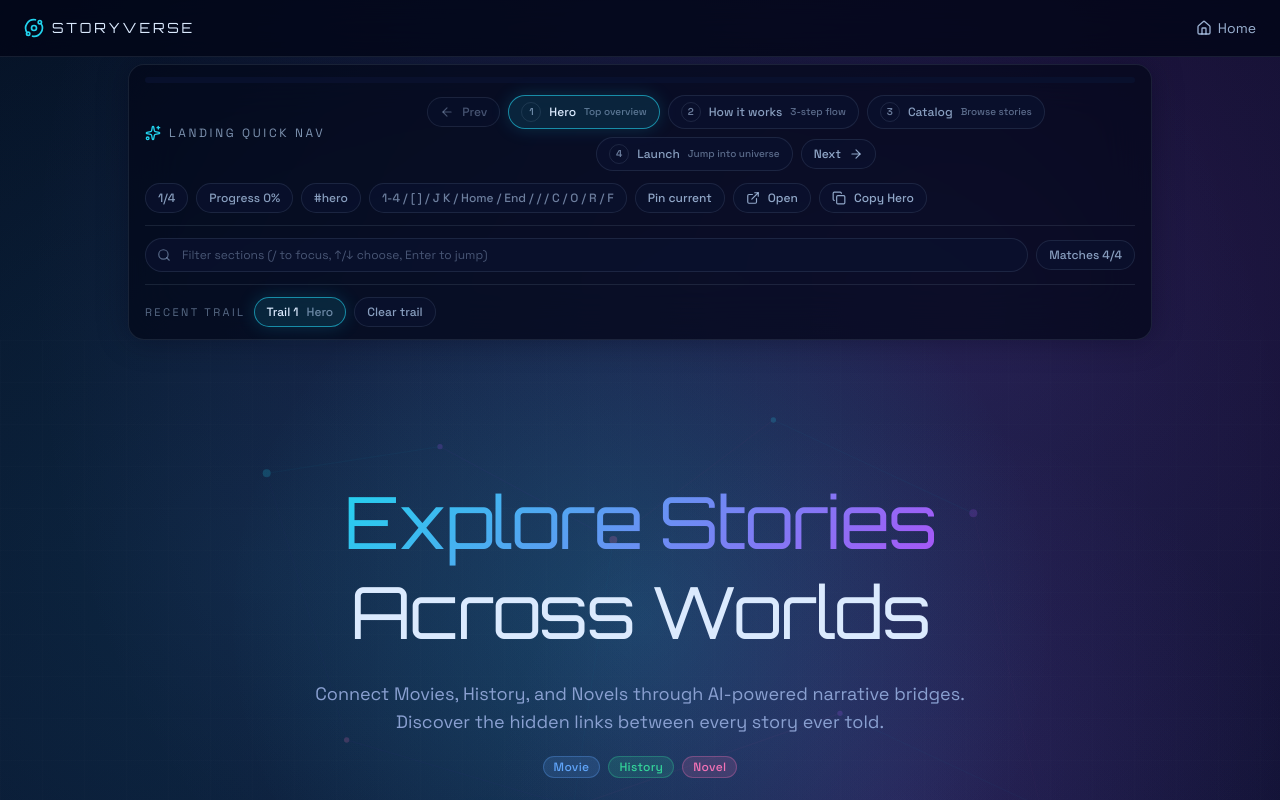
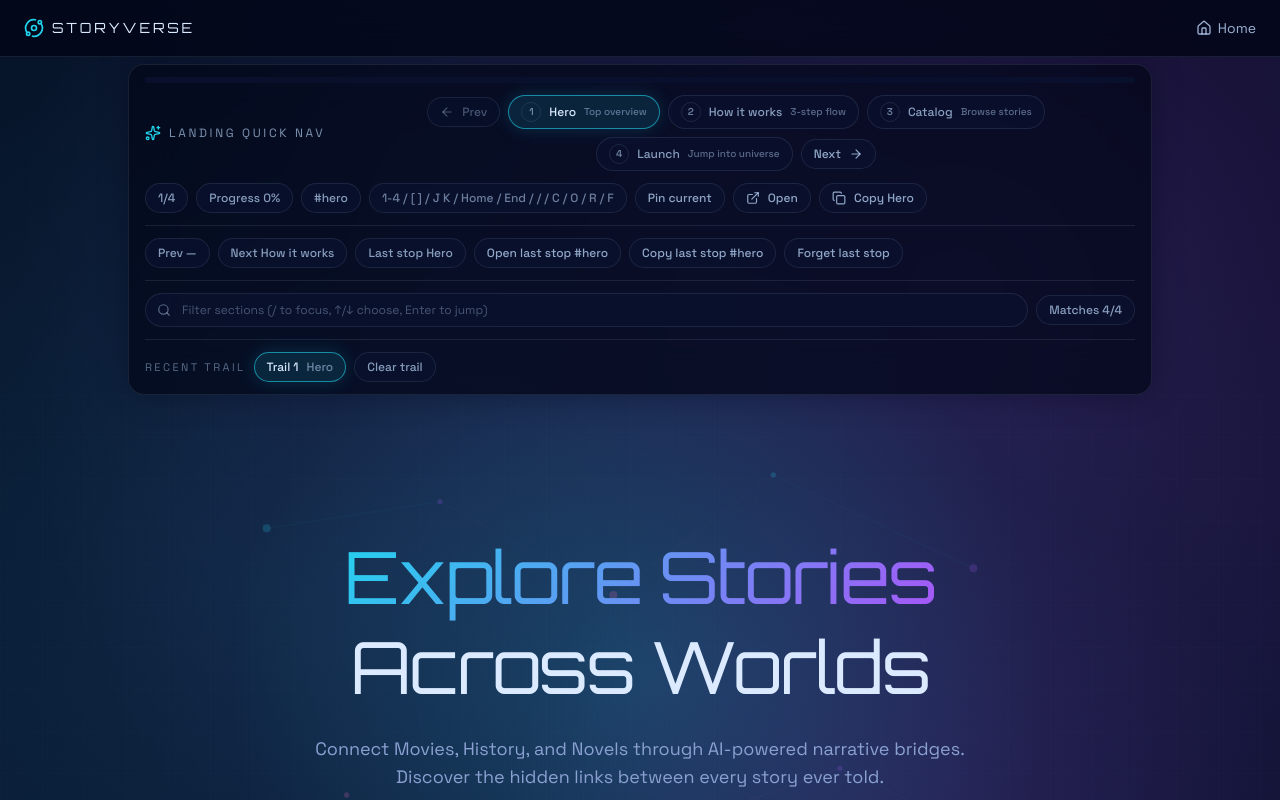
Before and after one commit to MosslandOpenDevs/StoryVerse, a Next.js app in the folder storyverse-web/: page / in a window 1280 px wide. Shown: the top 800 px of the page. Built offline with nearby package versions, Linux system fonts and the light colour scheme.

Commit message:
feat(ui): add last-stop quick actions to landing nav

```diff
--- a/storyverse-web/src/components/marketing/MarketingQuickNav.tsx
+++ b/storyverse-web/src/components/marketing/MarketingQuickNav.tsx
@@ -160,6 +160,18 @@ function savePinnedSections(sectionIds: string[]) {
   }
 }
 
+function clearStoredLastStop() {
+  if (typeof window === "undefined") {
+    return;
+  }
+
+  try {
+    window.localStorage.removeItem(LAST_ACTIVE_MARKETING_SECTION_STORAGE_KEY);
+  } catch {
+    // Ignore storage access issues.
+  }
+}
+
 export function MarketingQuickNav() {
   const [activeId, setActiveId] = useState<string>(SECTIONS[0]?.id ?? "hero");
   const [resumeId, setResumeId] = useState<string | null>(null);
@@ -194,6 +206,8 @@ export function MarketingQuickNav() {
   const canJumpPrev = activeIndex > 0;
   const canJumpNext = activeIndex >= 0 && activeIndex < SECTIONS.length - 1;
   const progressPercent = SECTIONS.length > 1 && activeIndex >= 0 ? Math.round((activeIndex / (SECTIONS.length - 1)) * 100) : 100;
+  const previousSection = canJumpPrev ? SECTIONS[Math.max(0, activeIndex - 1)] ?? null : null;
+  const nextSection = canJumpNext ? SECTIONS[Math.min(SECTIONS.length - 1, activeIndex + 1)] ?? null : null;
   const resumeSection = useMemo(
     () => (resumeId ? SECTIONS.find((section) => section.id === resumeId) ?? null : null),
     [resumeId],
@@ -626,6 +640,55 @@ export function MarketingQuickNav() {
           </div>
         </div>
 
+        <div className="mt-3 flex flex-wrap items-center gap-2 border-t border-cosmos-200/10 pt-3 text-xs text-cosmos-200/65">
+          <span className="inline-flex items-center rounded-full border border-cosmos-200/10 bg-cosmos-900/70 px-3 py-1.5 font-medium text-cosmos-200/70">
+            Prev {previousSection?.label ?? "—"}
+          </span>
+          <span className="inline-flex items-center rounded-full border border-cosmos-200/10 bg-cosmos-900/70 px-3 py-1.5 font-medium text-cosmos-200/70">
+            Next {nextSection?.label ?? "—"}
+          </span>
+          <span className="inline-flex items-center rounded-full border border-cosmos-200/10 bg-cosmos-900/70 px-3 py-1.5 font-medium text-cosmos-200/70">
+            Last stop {resumeSection?.label ?? "—"}
+          </span>
+          {resumeSection ? (
+            <>
+              <button
+                type="button"
+                onClick={() => {
+                  openSectionLink(resumeSection.id);
+                }}
+                className="inline-flex items-center gap-2 rounded-full border border-cosmos-200/10 bg-cosmos-900/70 px-3 py-1.5 font-medium text-cosmos-200/75 transition-colors hover:border-neon-cyan/35 hover:text-cosmos-100"
+                title={`Open last stop ${resumeSection.label}`}
+              >
+                Open last stop #{resumeSection.id}
+              </button>
+              <button
+                type="button"
+                onClick={() => {
+                  copySectionLink(resumeSection.id)
+                    .then(() => setCopyState("done"))
+                    .catch(() => setCopyState("error"));
+                }}
+                className="inline-flex items-center gap-2 rounded-full border border-cosmos-200/10 bg-cosmos-900/70 px-3 py-1.5 font-medium text-cosmos-200/75 transition-colors hover:border-neon-cyan/35 hover:text-cosmos-100"
+                title={`Copy last stop ${resumeSection.label}`}
+              >
+                Copy last stop #{resumeSection.id}
+              </button>
+              <button
+                type="button"
+                onClick={() => {
+                  clearStoredLastStop();
+                  setResumeId(null);
+                }}
+                className="inline-flex items-center gap-2 rounded-full border border-cosmos-200/10 bg-cosmos-900/70 px-3 py-1.5 font-medium text-cosmos-200/75 transition-colors hover:border-neon-cyan/35 hover:text-cosmos-100"
+                title={`Forget saved last stop ${resumeSection.label}`}
+              >
+                Forget last stop
+              </button>
+            </>
+          ) : null}
+        </div>
+
         <div className="mt-3 flex flex-wrap items-center gap-2 border-t border-cosmos-200/10 pt-3">
           <div className="relative min-w-[220px] flex-1">
             <Search className="pointer-events-none absolute left-3 top-1/2 h-3.5 w-3.5 -translate-y-1/2 text-cosmos-200/45" />
```
